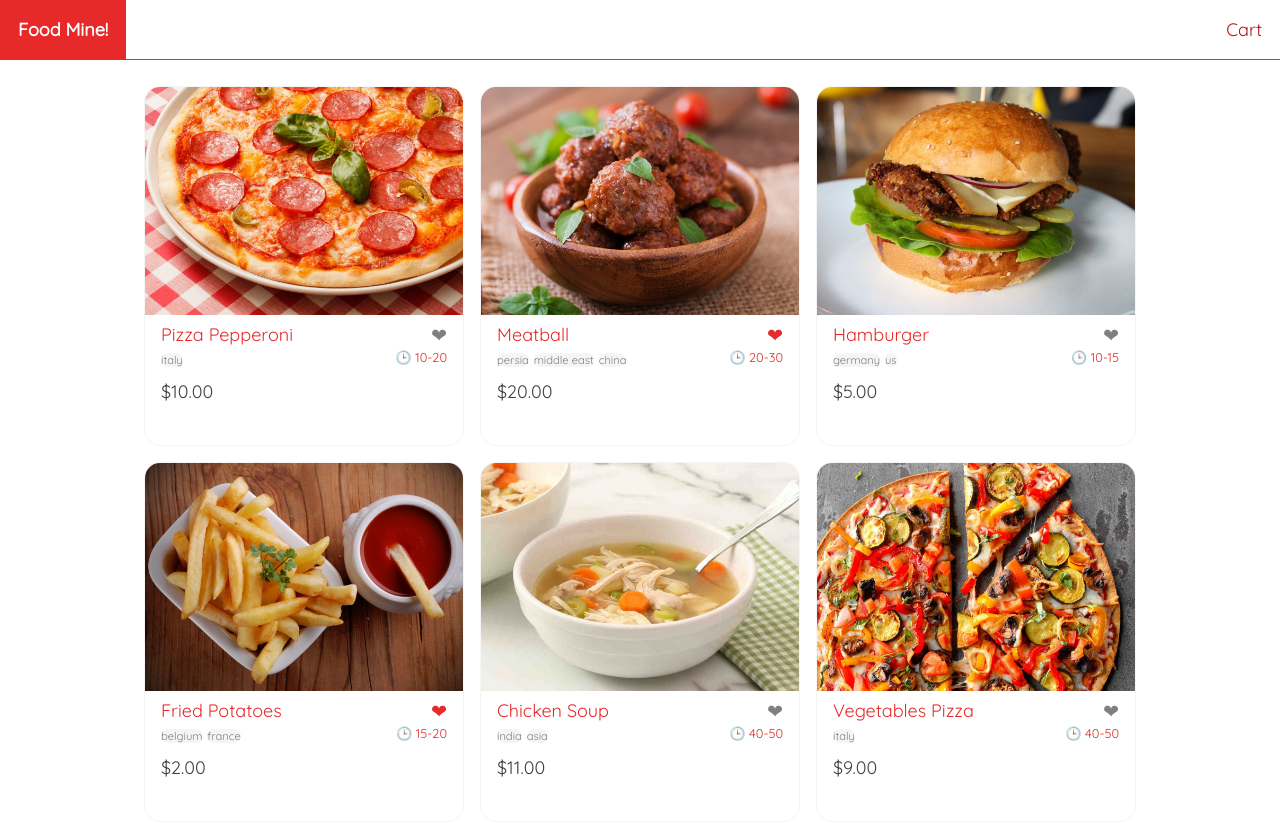
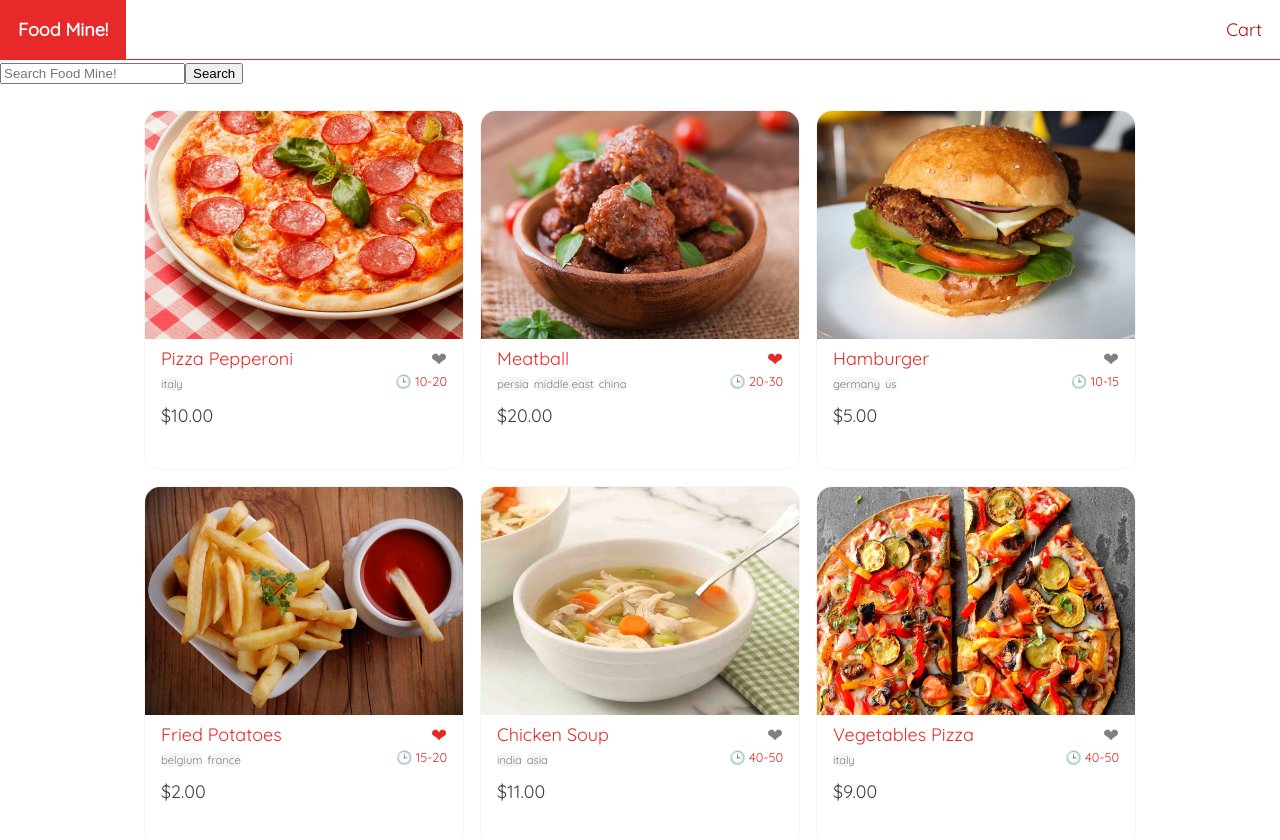
Before and after one commit to LuckShark/Portal-Food, an Angular app: page / in a window 1280 px wide. Shown: the top 840 px of the page. Built offline with nearby package versions, Linux system fonts and the light colour scheme.

Commit message:
Adding search bar

```diff
--- a/src/app/app-routing.module.ts
+++ b/src/app/app-routing.module.ts
@@ -3,7 +3,8 @@
 import { HomeComponent } from './home/home.component';
 
 const routes: Routes = [
-  {path:'',component:HomeComponent}
+  {path:'',component:HomeComponent},
+  {path: 'search/:searchTerm', component:HomeComponent}
 ];
 
 @NgModule({
--- a/src/app/home/home.component.html
+++ b/src/app/home/home.component.html
@@ -1,3 +1,4 @@
+<app-search></app-search>
 <ul>
     <li *ngFor="let food of foods">
         <a>
--- a/src/app/home/home.component.ts
+++ b/src/app/home/home.component.ts
@@ -1,6 +1,7 @@
 import { Component, OnInit } from '@angular/core';
 import { FoodService } from '../services/food/food.service';
 import { Food } from '../shared/models/Food';
+import { ActivatedRoute } from '@angular/router';
 
 @Component({
   selector: 'app-home',
@@ -10,10 +11,19 @@
 export class HomeComponent implements OnInit {
 
   foods:Food[] = [];
-  constructor(private foodService:FoodService) { }
+  constructor(private foodService:FoodService, private route:ActivatedRoute) { }
 
   ngOnInit(): void {
-    this.foods = this.foodService.getAll();
+
+    this.route.params.subscribe(params => {
+      if (params.searchTerm)
+        this.foods = this.foodService.getAll().filter(food =>
+          food.name.toLowerCase().includes(params.searchTerm.toLowerCase()));
+      else
+        this.foods = this.foodService.getAll();
+    })
+
+
   }
 
 }
--- /dev/null
+++ b/src/app/search/search.component.html
@@ -0,0 +1,5 @@
+<div>
+    <input type="text" placeholder="Search Food Mine!" [(ngModel)] = "searchTerm" (change)="search()">
+    <button (click)="search()">Search</button>
+    <!-- ? Ficam duas opções para busca - clicando no botão ou no enter -->
+</div>
--- /dev/null
+++ b/src/app/search/search.component.ts
@@ -0,0 +1,26 @@
+import { Component, OnInit } from '@angular/core';
+import { ActivatedRoute, Router } from '@angular/router';
+
+@Component({
+  selector: 'app-search',
+  templateUrl: './search.component.html',
+  styleUrls: ['./search.component.css']
+})
+export class SearchComponent implements OnInit {
+
+  searchTerm: String = "";
+  constructor(private route:ActivatedRoute, private router:Router) { }
+
+  ngOnInit(): void {
+    this.route.params.subscribe(params =>{
+      if(params.searchTerm) // !Se tem alguma coisa, aí sim seta / senão, deixa vazio
+        this.searchTerm = params.searchTerm;
+    })
+  }
+
+  search():void{
+    if(this.searchTerm)
+    this.router.navigateByUrl('/search/' + this.searchTerm);
+  }
+
+}
```
Also changed, not shown: src/app/app.module.ts (+6 -2 lines), src/app/search/search.component.css (added), 1 other file (tests, documents, lock files or other folders).
